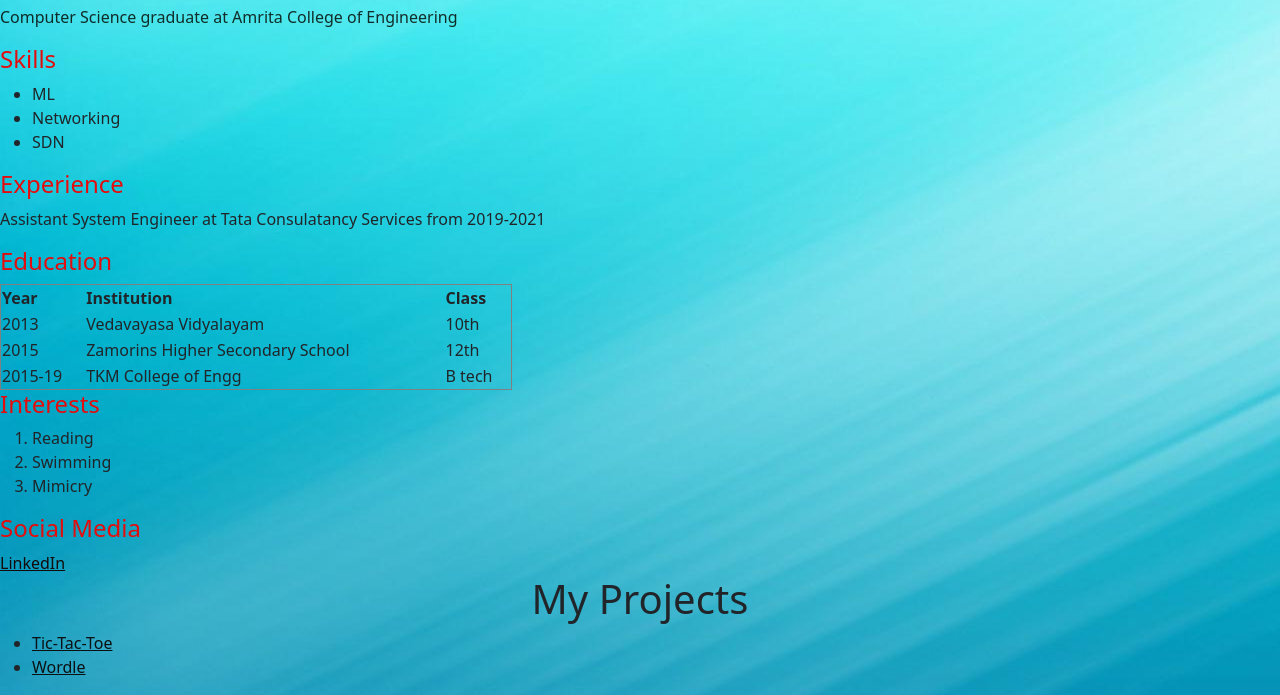
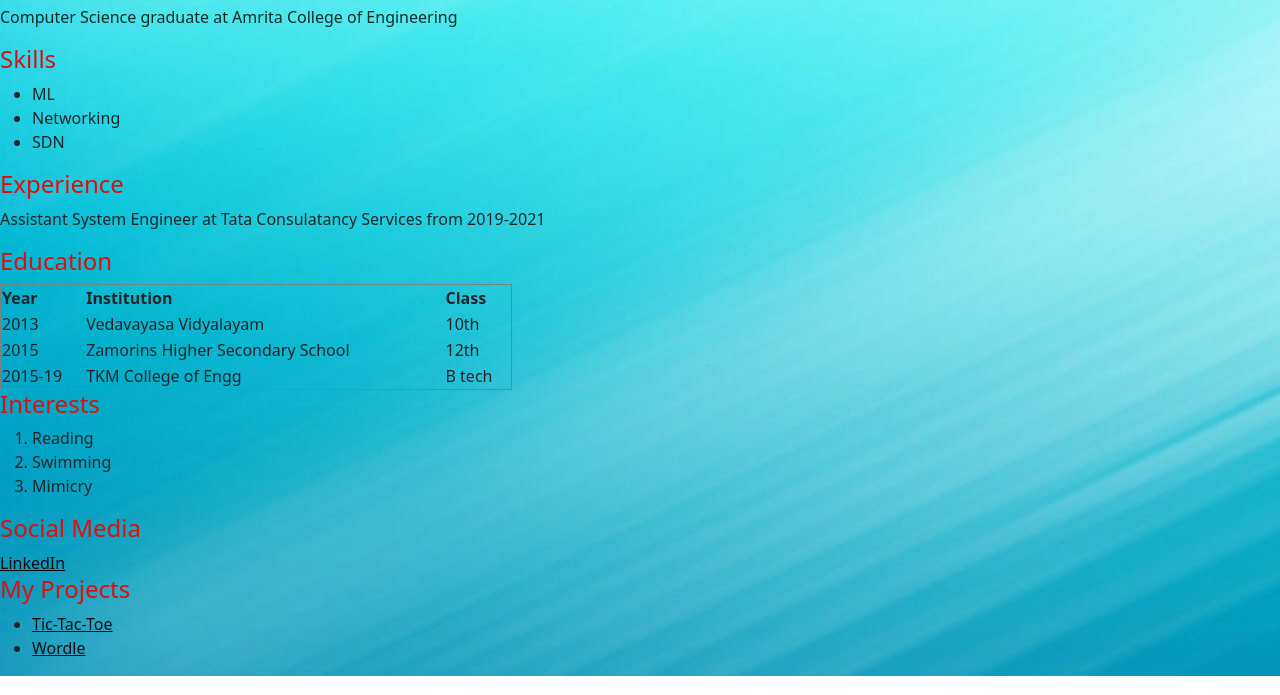
Before and after one commit to Akhil556/Akhil556.github.io, a plain HTML site: page index.html in a window 1280 px wide. Shown: the part 374-1069 px from the top of the page. Drawn offline with nearby package versions, Linux system fonts and the light colour scheme.

Commit message:
Update index.html

```diff
--- a/index.html
+++ b/index.html
@@ -69,8 +69,7 @@
     <script src="https://cdn.jsdelivr.net/npm/bootstrap@5.1.3/dist/js/bootstrap.bundle.min.js"
     integrity="sha384-ka7Sk0Gln4gmtz2MlQnikT1wXgYsOg+OMhuP+IlRH9sENBO0LRn5q+8nbTov4+1p" crossorigin="anonymous"></script>
 
-    <h1 class="heading"> My Projects </h1>
-<div class="project">
+<h4 class="head"> My Projects </h4>
 <ul>
 <li>
 <a href="Tic_tac_toe_Akhil/index.html" target="_blank">Tic-Tac-Toe</a>
```
